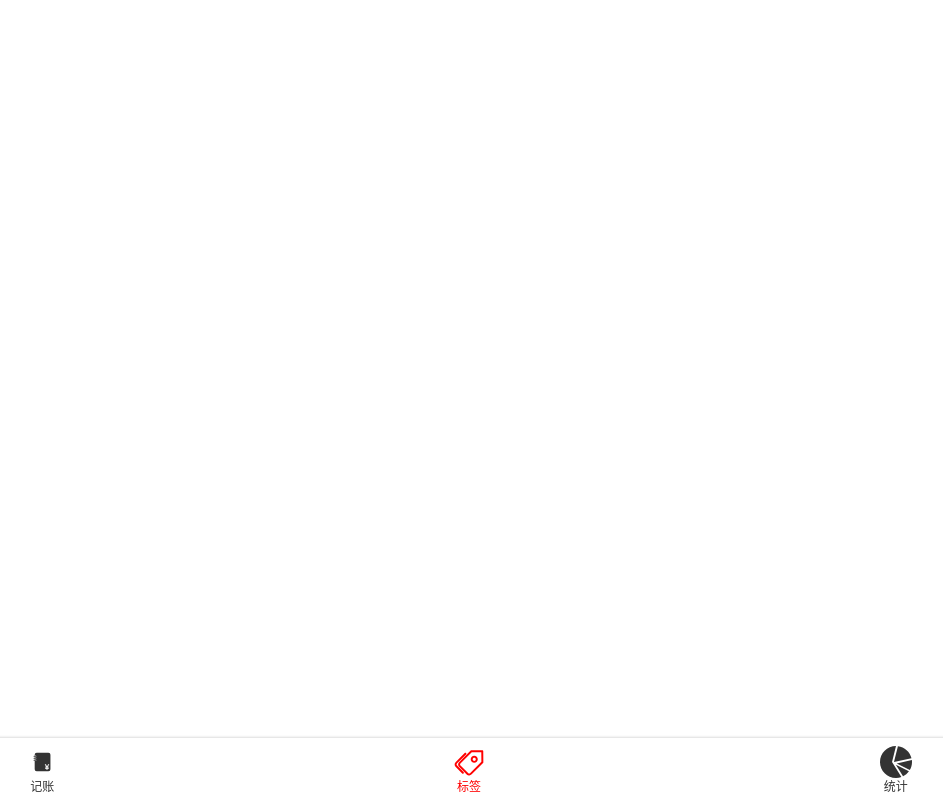
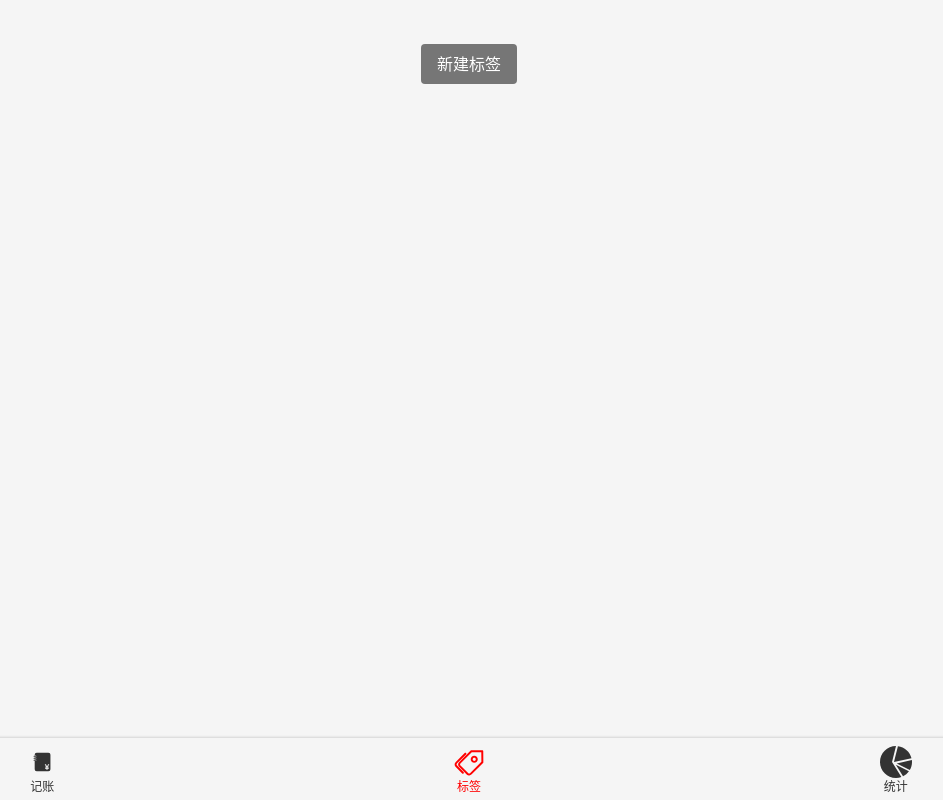
Before and after one commit to supernovaY/OctopusTally, a Vue app: page /#/labels in a window 1280 px wide. Shown: the whole page, without its empty margins (171-1114 px from the left). Built offline with nearby package versions, Linux system fonts and the light colour scheme.

Commit message:
标签的列表和创建功能

```diff
--- a/src/App.vue
+++ b/src/App.vue
@@ -21,5 +21,6 @@
     line-height: 1.5;
     font-family: $font-hei;
     font-size: 16px;
+    background: #f5f5f5;
   }
 </style>
--- a/src/components/Money/model.ts
+++ b/src/models/recordListModel.ts
@@ -1,5 +1,5 @@
 const localStorageKeyName = 'recordList'
-const model = {
+const recordListModel = {
     clone(data: RecordItem[] | RecordItem ) {
         return JSON.parse(JSON.stringify(data))
     },
@@ -11,4 +11,4 @@
     }
 }
 
-export default model
+export default recordListModel
--- /dev/null
+++ b/src/models/tagListModel.ts
@@ -0,0 +1,25 @@
+const localStorageKeyName = 'tagList'
+type TagListModel = {
+    data: string[]
+    fetch: () => string[]
+    create: (name:string) => string // success表示成功 duplicated表示重复
+    save:()=>void
+}
+const tagListModel: TagListModel = {
+    data: [],
+    fetch() {
+        this.data = JSON.parse(window.localStorage.getItem(localStorageKeyName) || '[]')
+        return this.data
+    },
+    create(name: string){
+        if (this.data.indexOf(name) >=0 ) { return 'duplicated'}
+        this.data.push(name)
+        this.save()
+        return 'success'
+    },
+    save(){
+        window.localStorage.setItem(localStorageKeyName, JSON.stringify(this.data))
+    }
+}
+
+export default tagListModel
--- a/src/views/Labels.vue
+++ b/src/views/Labels.vue
@@ -1,15 +1,71 @@
 <template>
-  <div>
-    <Layout></Layout>
-  </div>
+    <Layout>
+    <ol class="tags">
+      <li v-for="tag in tags" :key="tag">
+        <span>{{ tag }}</span>
+        <Icon name="right"/>
+      </li>
+    </ol>
+    <div class="createTag-wrapper">
+      <button class="createTag" @click="createTag">新建标签</button>
+    </div>
+    </Layout>
 </template>
 
 <script lang="ts">
-export default {
-  name: 'Labels'
+import Vue from 'vue';
+import {Component} from 'vue-property-decorator';
+import tagListModel from '@/models/tagListModel';
+tagListModel.fetch()
+
+@Component
+export default class Labels extends Vue{
+  tags = tagListModel.data
+
+  createTag(){
+    const name = window.prompt('请输入标签名')
+    if(name){
+        const message = tagListModel.create(name)
+        if(message === 'duplicated'){
+          window.alert('标签名重复啦')
+      }else if(message === 'success'){
+      window.alert('添加成功')
+       }
+      }
+  }
 }
 </script>
 
 <style scoped lang="scss">
-
+.tags {
+  background: white;
+  font-size: 16px;
+  padding-left: 16px;
+  > li {
+    min-height: 44px;
+    display: flex;
+    align-items: center;
+    justify-content: space-between;
+    border-bottom: 1px solid #e6e6e6;
+    svg {
+      width: 18px;
+      height: 18px;
+      color: #666;
+      margin-right: 16px;
+    }
+  }
+}
+.createTag {
+  background: #767676;
+  color: white;
+  border-radius: 4px;
+  border: none;
+  height: 40px;
+  padding: 0 16px;
+  &-wrapper{
+    text-align: center;
+    padding: 16px;
+    margin-top: 28px;
+  }
+}
 </style>
--- a/src/views/Money.vue
+++ b/src/views/Money.vue
@@ -14,17 +14,18 @@
 import Notes from '@/components/Money/Notes.vue';
 import Tags from '@/components/Money/Tags.vue';
 import {Component, Watch} from 'vue-property-decorator';
-import model from '@/components/Money/model';
+import recordListModel from '@/models/recordListModel';
+import tagListModel from '@/models/tagListModel';
 
-const recordList = model.fetch()
-
+const recordList = recordListModel.fetch()
+const tagList = tagListModel.fetch()
 
 @Component({
   components: {Tags, Notes, Types, NumberPad}
 })
 
 export default class Money extends Vue{
-  tags = ['衣', '食', '住', '行']
+  tags = tagList
 
   recordList: RecordItem[] = JSON.parse(window.localStorage.getItem('recordList') || '[]')
   record: RecordItem = {
@@ -40,14 +41,14 @@
     this.record.amount = parseFloat(value)
   }
   saveRecord(){
-    const record2: RecordItem = model.clone(this.record)
+    const record2: RecordItem = recordListModel.clone(this.record)
     record2.createdAt = new Date()
     this.recordList.push(record2)
   }
 
   @Watch('recordList')
   onRecordListChange() {
-    model.save(this.recordList)
+    recordListModel.save(this.recordList)
   }
 }
 </script>
```
Also changed, not shown: src/assets/icons/right.svg (added).
